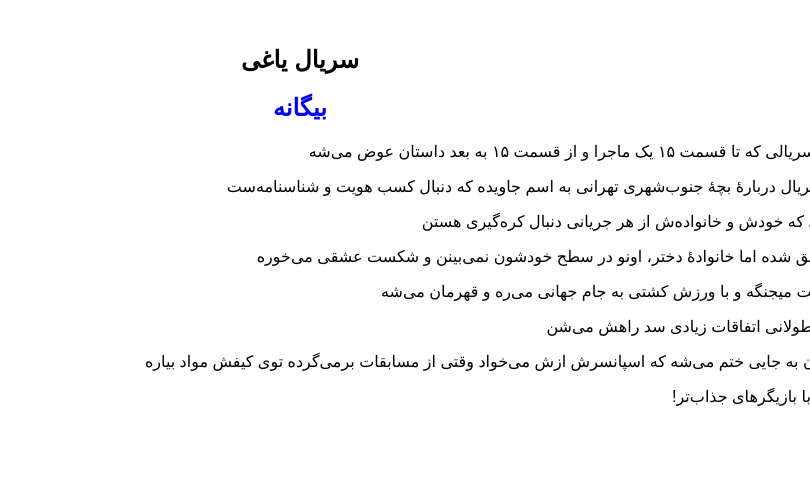
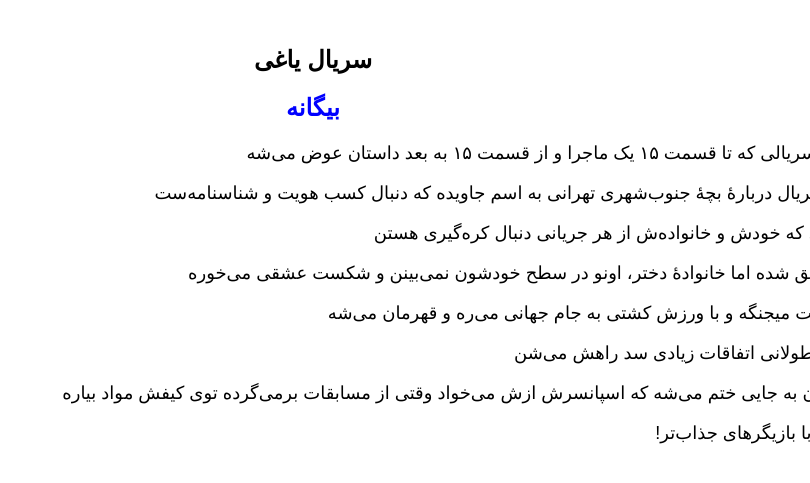
Before and after one commit to darkblog/darkblog.github.io, a Jekyll site: the page built from _posts/2023-8-19-4.md, in a window 1280 px wide. Shown: the top 483 px of the page, without its empty margins (470-1280 px from the left). Built offline with Jekyll 4.4.1, drawn with Linux system fonts in a browser that asks for light colours.

Commit message:
Update default.html

```diff
--- a/_layouts/default.html
+++ b/_layouts/default.html
@@ -10,7 +10,7 @@
 <title>{{ page.title }}</title>
 <meta name="description" content="{{ page.title }}">
 <link rel="canonical" href="{{ page.url | replace:'index.html','' | prepend: site.baseurl | prepend: site.url }}">
-<style amp-custom>body{font-family:sans-serif;margin:auto;padding:30px;text-align:center}h1,h2{font-size:x-large}a{color:blue;text-decoration:none;padding:10px}p{text-align:right}</style>
+<style amp-custom>body{font-family:sans-serif;margin:auto;padding:30px;text-align:center}h1,h2{font-size:x-large}a{color:blue;text-decoration:none;padding:10px}p{text-align:right;font-size:large}</style>
 </head>
 <body>
 <header>
```
